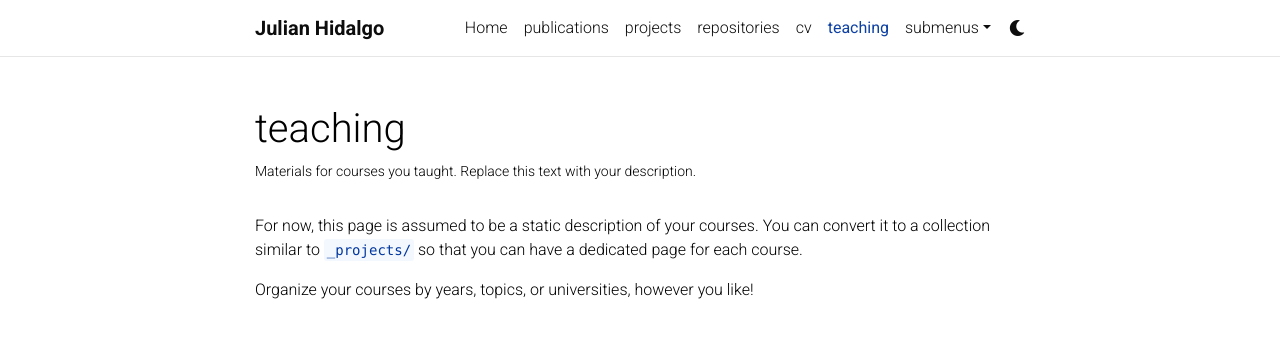
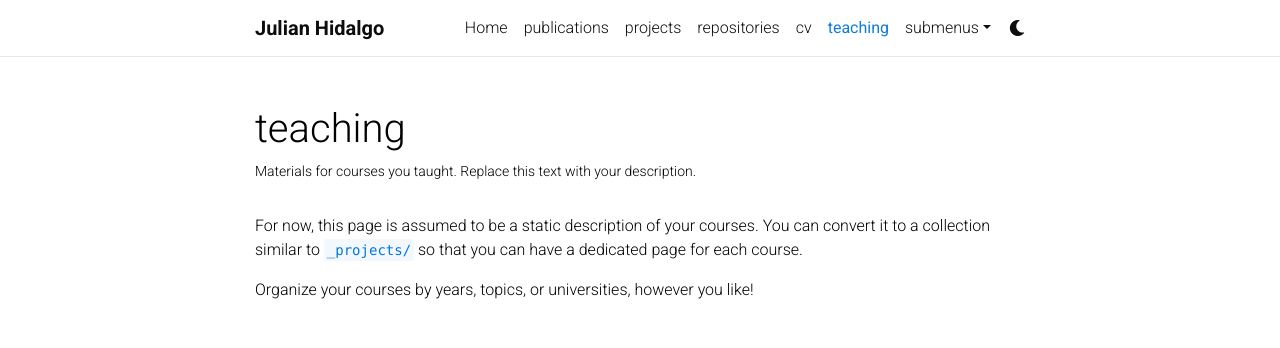
Before and after one commit to JulianHidalgoRodriguez/JulianHidalgoRodriguez.github.io, a Jekyll site: the page built from _pages/teaching.md, in a window 1280 px wide. Shown: the top 348 px of the page. Built offline with Jekyll 4.4.1, drawn with Linux system fonts in a browser that asks for light colours; comment, search, counter and statistics services are not loaded; a style sheet for code colours, icons or effects is not loaded.

Commit message:
Update _themes.scss

```diff
--- a/_sass/_themes.scss
+++ b/_sass/_themes.scss
@@ -7,8 +7,8 @@
   --global-code-bg-color: #{$code-bg-color-light};
   --global-text-color: #{$black-color};
   --global-text-color-light: #{$grey-color};
-  --global-theme-color: #{$blue-color-dark};
-  --global-hover-color: #{$blue-color-dark};
+  --global-theme-color: #{$blue-color};
+  --global-hover-color: #{$blue-color};
   --global-footer-bg-color: #{$grey-color-dark};
   --global-footer-text-color: #{$grey-color-light};
   --global-footer-link-color: #{$white-color};
```
